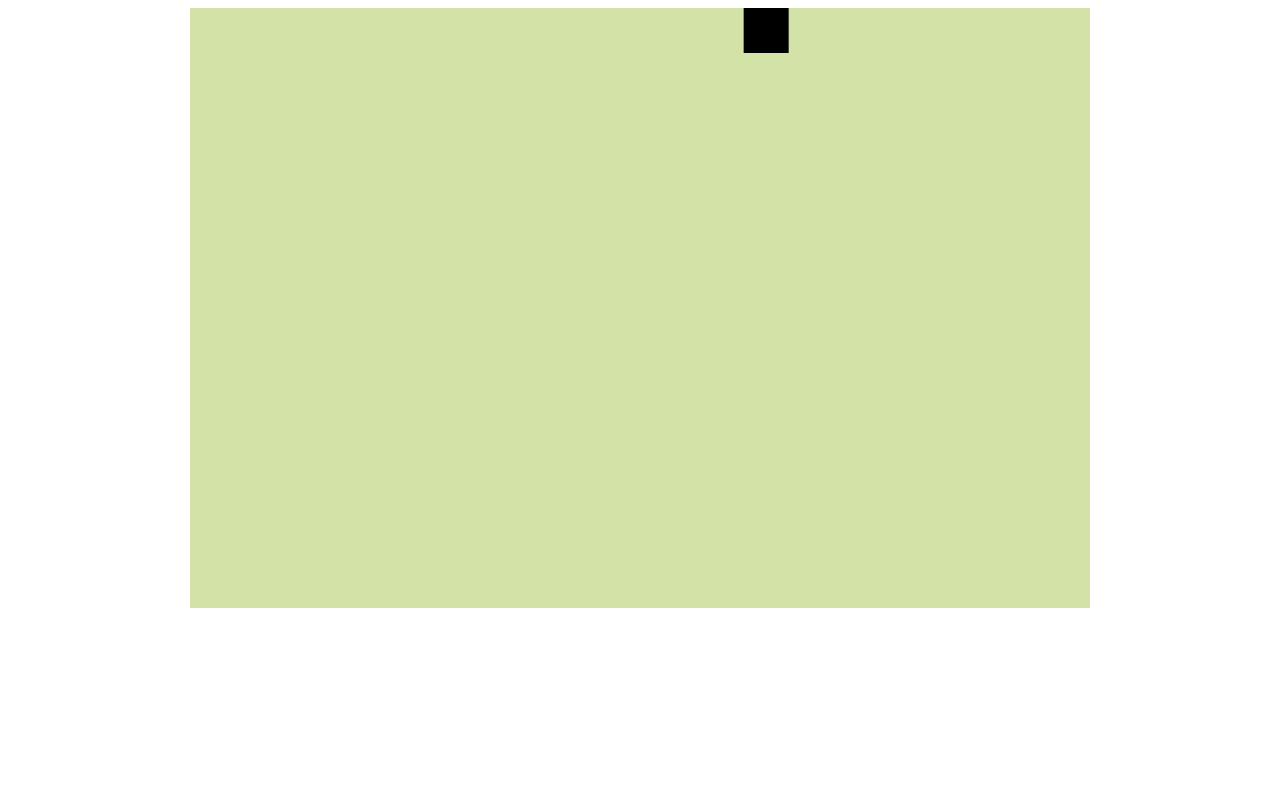
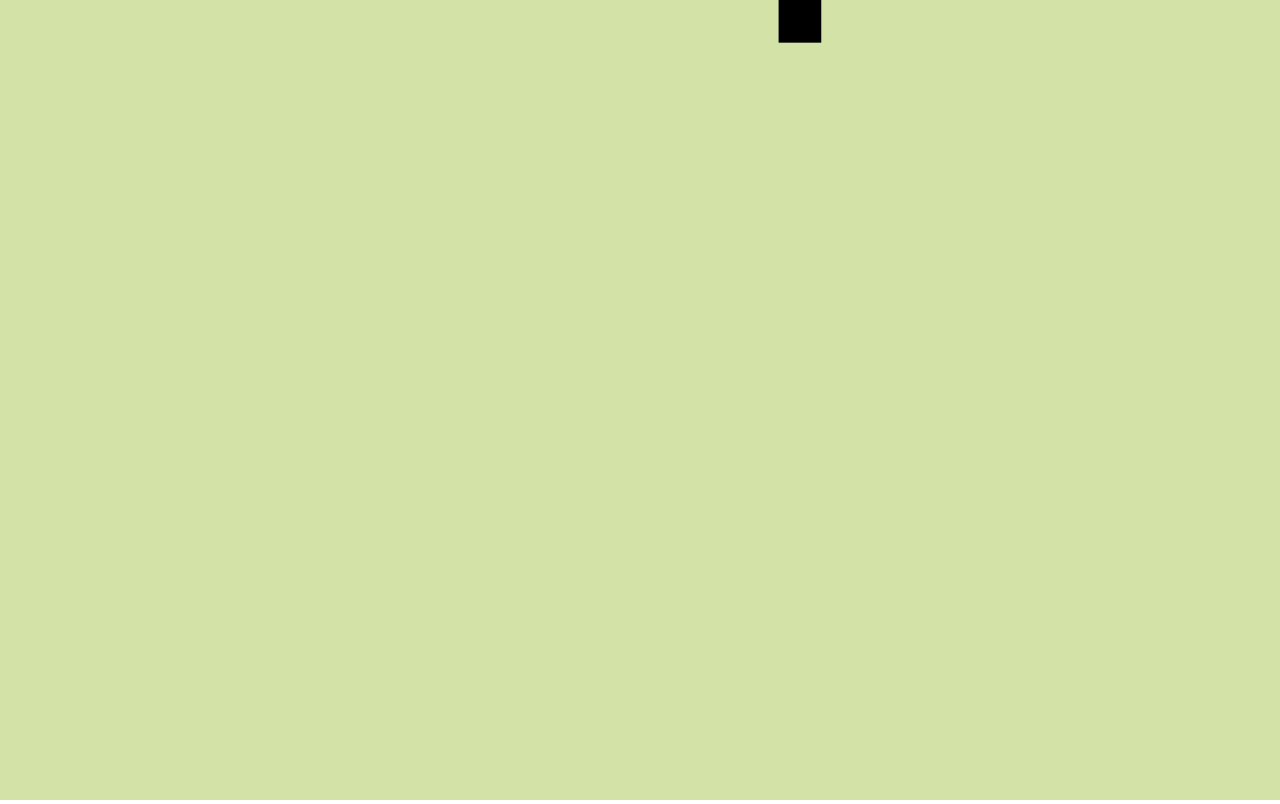
Before and after one commit to NerdcoreSteve/Snake, a plain HTML site: page snake.html in a window 1280 px wide. Drawn offline with Linux system fonts and the light colour scheme.

Commit message:
game now takes up full window

```diff
--- a/snake.css
+++ b/snake.css
@@ -1,8 +1,5 @@
-canvas {
-    background-color: #d3e3a8;
-    padding-left: 0;
-    padding-right: 0;
-    margin-left: auto;
-    margin-right: auto;
-    display: block;
+html, body {
+  width:  100%;
+  height: 100%;
+  margin: 0px;
 }
--- a/snake.html
+++ b/snake.html
@@ -1,6 +1,7 @@
 <!DOCTYPE html>
 <html>
     <head>
+        <title>Snake</title>
         <link rel="stylesheet" type="text/css" href="snake.css">
     </head>
     <body>
@@ -10,9 +11,12 @@
             canvas.color = "#d3e3a8";
             context = canvas.getContext("2d");
 
+            context.canvas.width  = window.innerWidth;
+            context.canvas.height = window.innerHeight;
+
             last_time = new Date().getTime();
 
-            snake = {x: 0, y: 0, width: canvas.width/20, speed: 100/canvas.width, color: "#000000"};
+            snake = {x: 0, y: 0, width: canvas.width/30, speed: 200/canvas.width, color: "#000000"};
 
             (function draw_next_frame() {
                 context.fillStyle = canvas.color;
```
